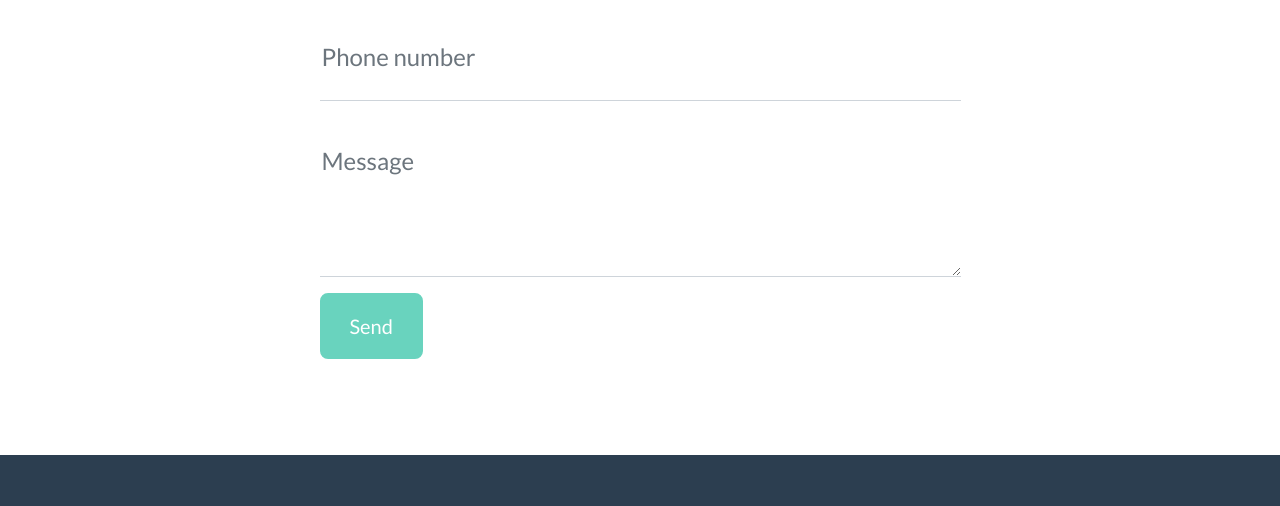
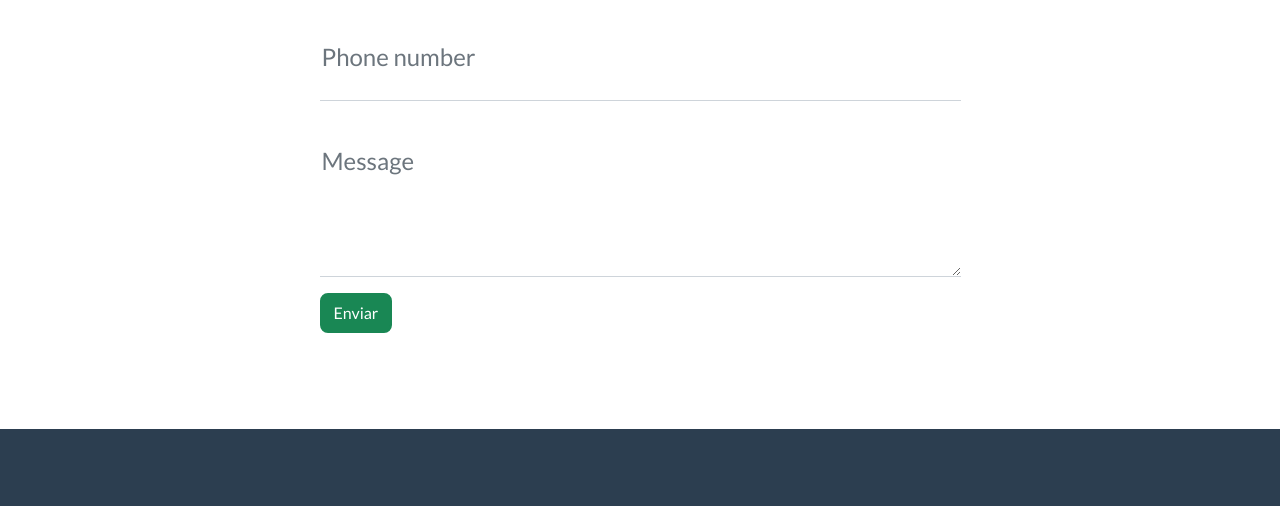
Before and after one commit to msojo526/basicadeinformatica, a plain HTML site: page index.html in a window 1280 px wide. Shown: the part 2672-3178 px from the top of the page. Drawn offline with nearby package versions, Linux system fonts and the light colour scheme.

Commit message:
Activando Boton Enviar

```diff
--- a/index.html
+++ b/index.html
@@ -251,7 +251,7 @@
                             <div class="text-center text-danger mb-3">Error sending message!</div>
                         </div>
                         <!-- Submit Button-->
-                        <button class="btn btn-primary btn-xl disabled" id="submitButton" type="submit">Send</button>
+                        <input class="btn btn-success" type="submit" value="Enviar">
                     </form>
                 </div>
             </div>
```
